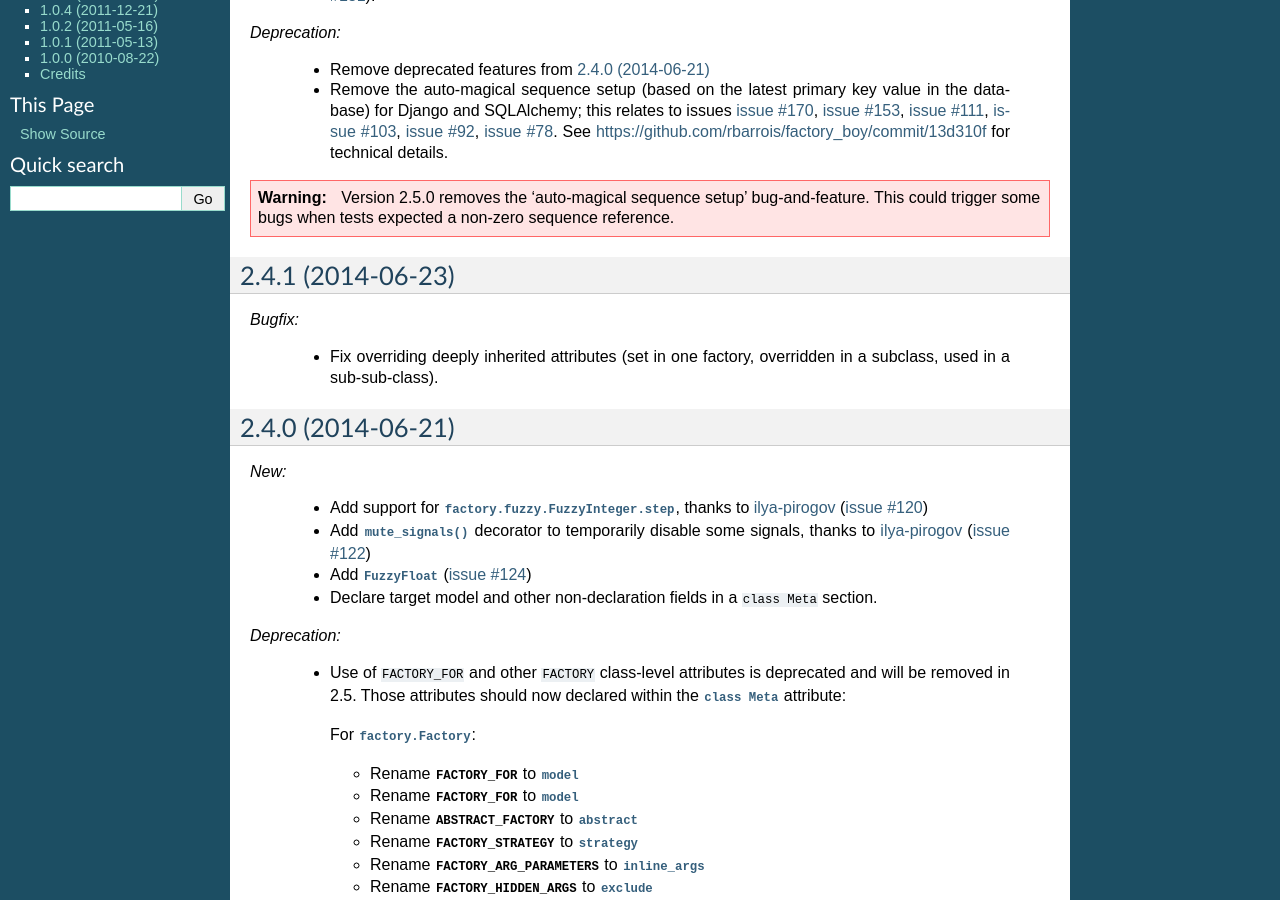
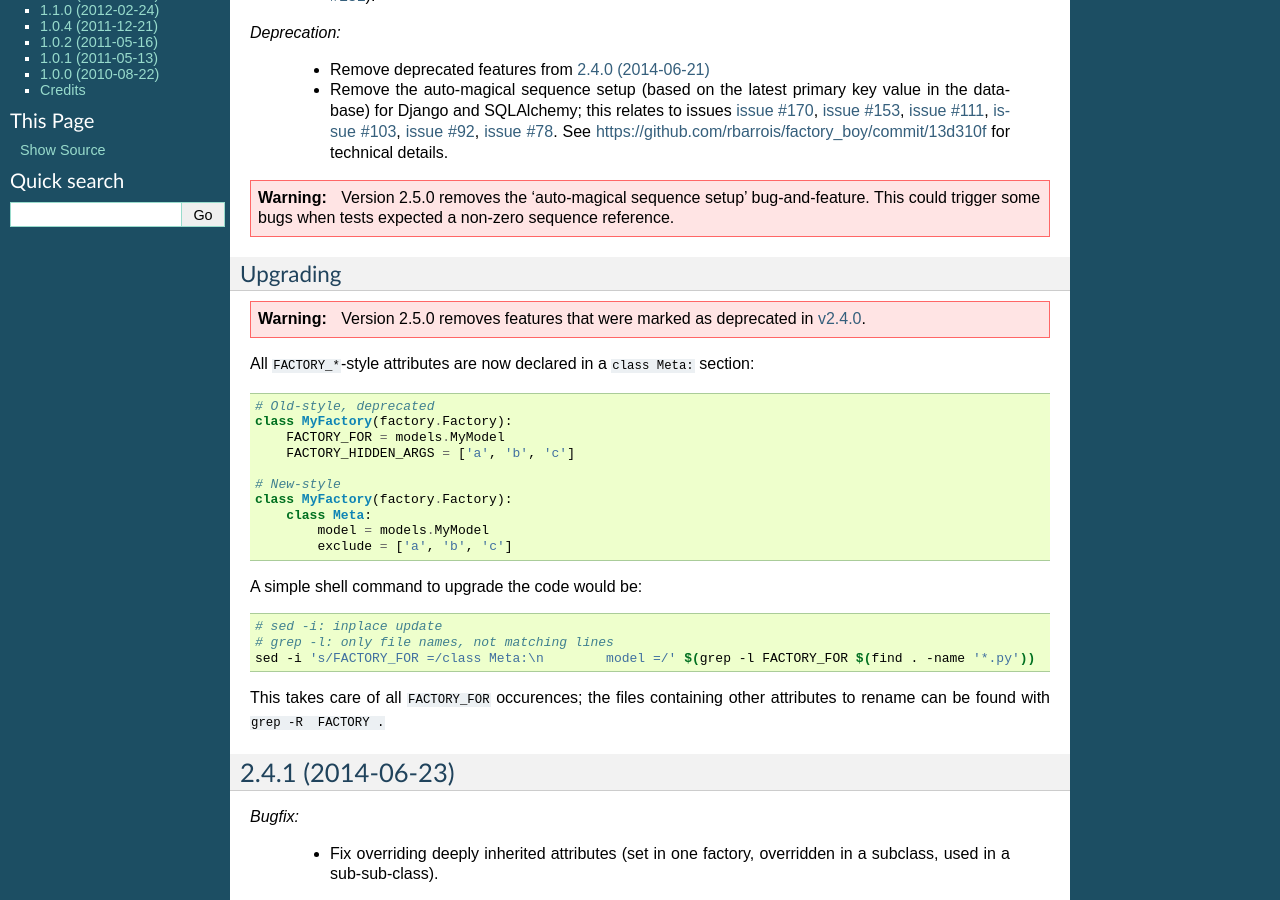
Before and after one commit to FactoryBoy/factory_boy, a Sphinx documentation site: the page built from docs/changelog.rst, in a window 1280 px wide and 900 px high, scrolled down 488 px. Built offline with Sphinx 7.4.7, drawn with Linux system fonts in a browser that asks for light colours.

Commit message:
Add upgrade instructions for 2.5.0

```diff
--- a/docs/changelog.rst
+++ b/docs/changelog.rst
@@ -34,6 +34,36 @@
 
 .. warning:: Version 2.5.0 removes the 'auto-magical sequence setup' bug-and-feature.
              This could trigger some bugs when tests expected a non-zero sequence reference.
+
+Upgrading
+"""""""""
+
+.. warning:: Version 2.5.0 removes features that were marked as deprecated in :ref:`v2.4.0 <v2.4.0>`.
+
+All ``FACTORY_*``-style attributes are now declared in a ``class Meta:`` section:
+
+.. code-block:: python
+
+    # Old-style, deprecated
+    class MyFactory(factory.Factory):
+        FACTORY_FOR = models.MyModel
+        FACTORY_HIDDEN_ARGS = ['a', 'b', 'c']
+
+    # New-style
+    class MyFactory(factory.Factory):
+        class Meta:
+            model = models.MyModel
+            exclude = ['a', 'b', 'c']
+
+A simple shell command to upgrade the code would be:
+
+.. code-block:: sh
+
+    # sed -i: inplace update
+    # grep -l: only file names, not matching lines
+    sed -i 's/FACTORY_FOR =/class Meta:\n        model =/' $(grep -l FACTORY_FOR $(find . -name '*.py'))
+
+This takes care of all ``FACTORY_FOR`` occurences; the files containing other attributes to rename can be found with ``grep -R  FACTORY .``
 
 
 .. _v2.4.1:
```
Also changed, not shown: README.rst (+7 -5 lines).
